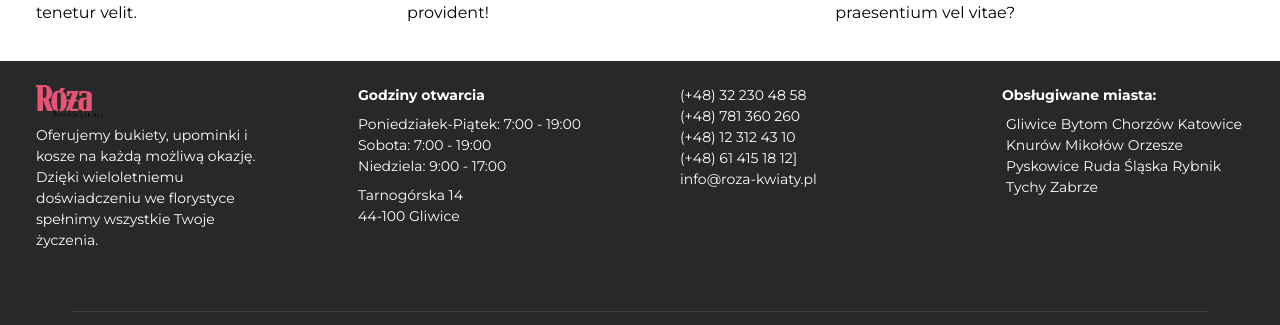
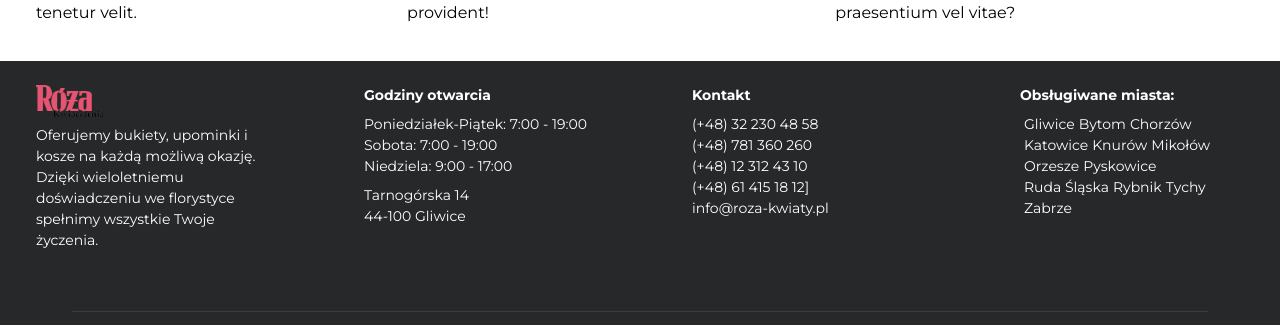
Before and after one commit to kpietryga/react_store, a React (Vite) app: page / in a window 1280 px wide. Shown: the part 1076-1401 px from the top of the page. Built offline with nearby package versions, Linux system fonts and the light colour scheme; no server answers.

Commit message:
Fix footer links

```diff
--- a/src/components/layout/Footer.tsx
+++ b/src/components/layout/Footer.tsx
@@ -1,12 +1,12 @@
 import {ADDRESS, CITIES, EMAIL, PHONE_NUMBERS} from "../common/ContactData.tsx";
 import rozaLogo from "../../assets/roza-logo.png";
-const divClass = "flex-1 py-6 text-white text-[14px] text-left"
+const divClass = "py-6 w-56 text-white text-[14px] text-left"
 
 const Footer = () => {
 
     return (
         <footer className="footer px-9 bg-[#272829]  ">
-            <div className="max-w-7xl text-center m-auto flex justify-between gap-20">
+            <div className="max-w-7xl w-text-center m-auto flex justify-between flex-col md:flex-row">
                 <div className={divClass + " text-left"}>
                     <img src={rozaLogo} alt="Logo" className="h-8 w-auto mb-2"/>
                     Oferujemy bukiety, upominki i kosze na każdą możliwą okazję. Dzięki
@@ -26,17 +26,19 @@ const Footer = () => {
 
                 <div className={divClass}>
 
+                    <p className="font-bold mb-2">Kontakt</p>
+
 
                     <ul>
-                    {PHONE_NUMBERS.map((nr, i) => (
-                            <li key={"nr" + i}>{nr}</li>
+                        {PHONE_NUMBERS.map((nr, i) => (
+                            <li key={"nr" + i}><a href={nr}> {nr} </a></li>
                         ))}
                     </ul>
 
-                    <p>{EMAIL}</p>
+                    <p><a href={EMAIL}>{EMAIL}</a></p>
                 </div>
                 <div className={divClass}>
-                    <p className="font-bold mb-2">Obsługiwane miasta:</p>
+                <p className="font-bold mb-2">Obsługiwane miasta:</p>
                     {CITIES.map((city, i) => (<div key={"nr" + i} className="inline-block ml-1"> {city} </div>))}
                 </div>
             </div>
```
